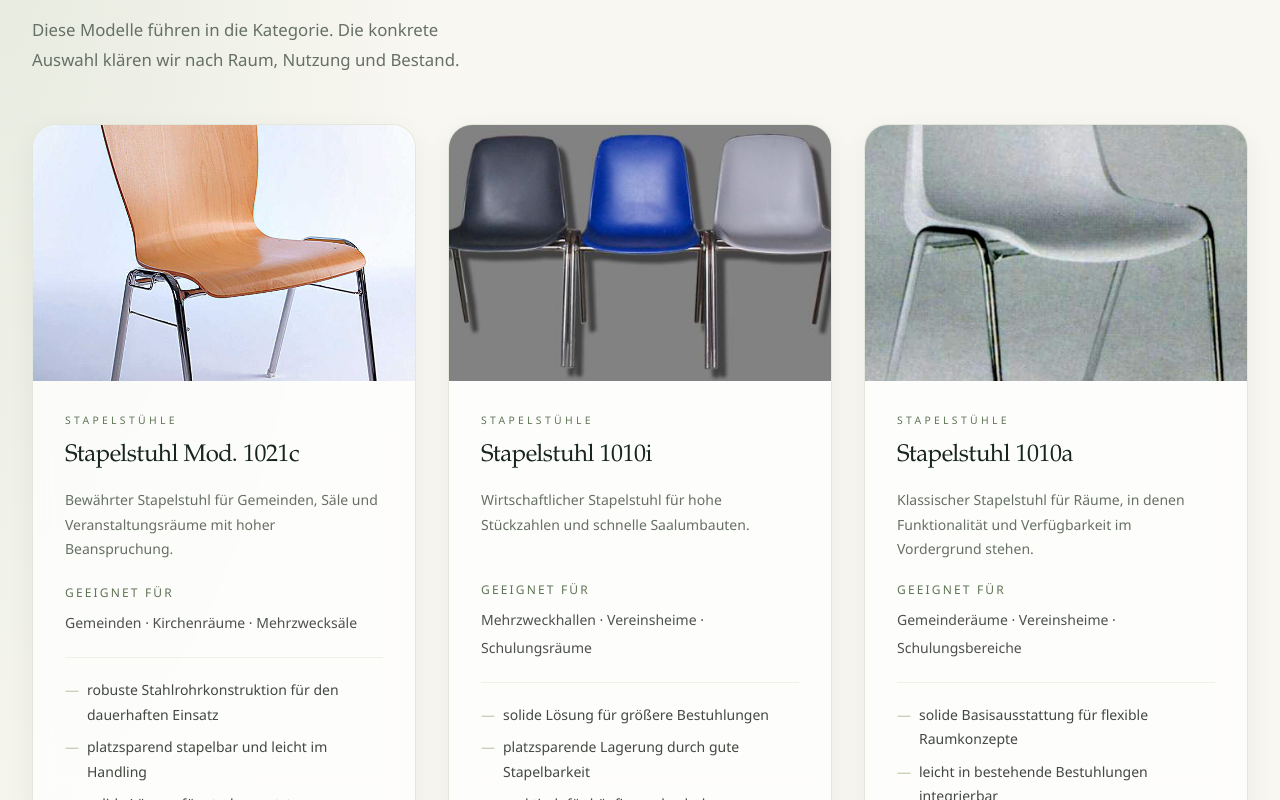
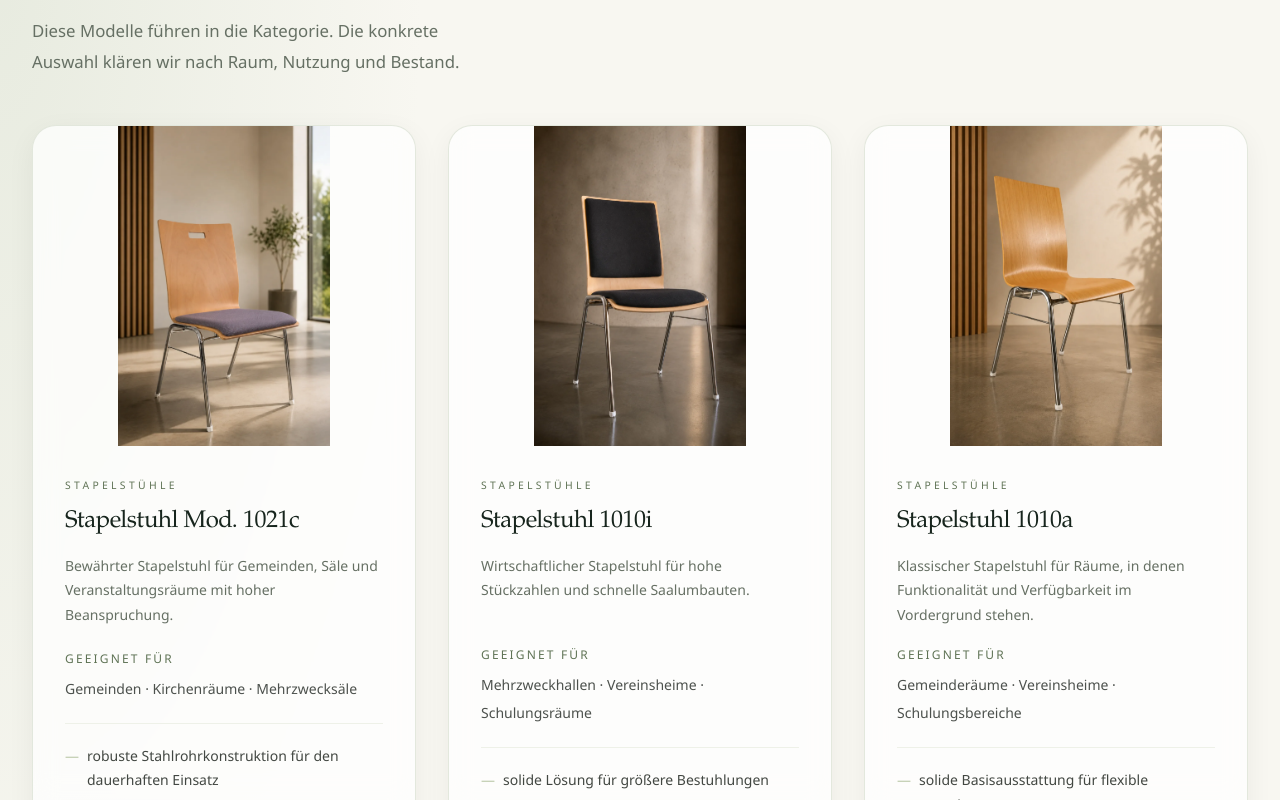
Before and after one commit to PixelFlux782/Firma-Dalemans-neues-design, a Next.js app: page /beratung/stapelstuehle-kaufen in a window 1280 px wide. Shown: the part 2000-2800 px from the top of the page. Built offline with nearby package versions, Linux system fonts and the light colour scheme; no server answers.

Commit message:
Stapelstuhl-Modellbilder wurden an der zentralen Datenquelle ersetzt

```diff
--- a/src/app/beratung/stapelstuehle-kaufen/page.tsx
+++ b/src/app/beratung/stapelstuehle-kaufen/page.tsx
@@ -68,7 +68,7 @@ export const metadata: Metadata = buildMetadata({
   description:
     "Kaufberatung für Stapelstühle: robuste Gemeindestühle, Kirchenstühle, Reihenbestuhlung, Zubehör, Transportwagen und persönliche Beratung.",
   path: "/beratung/stapelstuehle-kaufen",
-  image: "/pictures/Produkte/Stühle/1021c-01.jpg",
+  image: "/images/curated/Stapelstühle/1021c.webp",
   keywords: [
     "Stapelstühle kaufen",
     "Stapelstühle für Gemeinden",
@@ -106,7 +106,7 @@ export default function StapelstuehleKaufenPage() {
         }
         visual={
           <Image
-            src={encodeURI("/pictures/Produkte/Stühle/1021c-01.jpg")}
+            src={encodeURI("/images/curated/Stapelstühle/1021c.webp")}
             alt="Stapelstuhl für Gemeinde, Kirche und Saal"
             width={760}
             height={500}
--- a/src/app/produkte/[slug]/page.tsx
+++ b/src/app/produkte/[slug]/page.tsx
@@ -175,7 +175,11 @@ export default async function ProductDetailPage({ params }: Props) {
             height={460}
             priority
             sizes="(min-width: 1024px) 42vw, 100vw"
-            className="min-h-[220px] w-full object-cover sm:min-h-[260px] md:min-h-[280px]"
+            className={
+              product.categoryId === "stapelstuehle"
+                ? "h-[360px] w-full bg-premium-cream/40 object-contain sm:h-[440px] md:h-[520px]"
+                : "min-h-[220px] w-full object-cover sm:min-h-[260px] md:min-h-[280px]"
+            }
           />
         }
       />
--- a/src/components/ProductCard.tsx
+++ b/src/components/ProductCard.tsx
@@ -7,15 +7,23 @@ interface ProductCardProps {
 }
 
 export default function ProductCard({ product }: ProductCardProps) {
+  const isStackingChair = product.categoryId === "stapelstuehle";
+
   return (
     <article className="premium-card premium-card-hover image-depth group flex h-full flex-col">
-      <div className="relative h-60 overflow-hidden md:h-64">
+      <div
+        className={
+          isStackingChair
+            ? "relative h-72 overflow-hidden bg-premium-cream/40 p-3 md:h-80 md:p-4"
+            : "relative h-60 overflow-hidden md:h-64"
+        }
+      >
         <Image
           src={product.image}
           alt={`${product.title} für ${product.suitableFor.slice(0, 2).join(" und ")}`}
           fill
           sizes="(min-width: 1280px) 25vw, (min-width: 768px) 50vw, 100vw"
-          className="object-cover"
+          className={isStackingChair ? "object-contain" : "object-cover"}
         />
       </div>
 
--- a/src/components/home/HeroSection.tsx
+++ b/src/components/home/HeroSection.tsx
@@ -51,7 +51,7 @@ export default function HeroSection() {
 
         <div className="relative min-h-[320px] min-w-0 overflow-hidden sm:min-h-[360px] lg:min-h-full">
           <Image
-            src={encodeURI("/pictures/Produkte/Stühle/1021c-01.jpg")}
+            src={encodeURI("/images/curated/Stapelstühle/1021c.webp")}
             alt="Robuster Stapelstuhl für Gemeindesaal und Veranstaltungsraum"
             fill
             priority
--- a/src/lib/products.ts
+++ b/src/lib/products.ts
@@ -27,7 +27,7 @@ export const products: Product[] = [
     slug: "stapelstuhl-mod-1021c",
     categoryId: "stapelstuehle",
     categoryName: "Stapelstühle",
-    image: asset("/pictures/Produkte/Stühle/1021c-01.jpg"),
+    image: asset("/images/curated/Stapelstühle/1021c.webp"),
     shortDescription:
       "Bewährter Stapelstuhl für Gemeinden, Säle und Veranstaltungsräume mit hoher Beanspruchung.",
     description:
@@ -94,9 +94,7 @@ export const products: Product[] = [
     slug: "stapelstuhl-1010i",
     categoryId: "stapelstuehle",
     categoryName: "Stapelstühle",
-    image: asset(
-      "/pictures/Produkte/Stühle/Stapelstuhl_Stahlrohr_Kunststoffschale_1010ir_02.jpg",
-    ),
+    image: asset("/images/curated/Stapelstühle/1021a.webp"),
     shortDescription:
       "Wirtschaftlicher Stapelstuhl für hohe Stückzahlen und schnelle Saalumbauten.",
     description:
@@ -123,9 +121,7 @@ export const products: Product[] = [
     slug: "stapelstuhl-1010a",
     categoryId: "stapelstuehle",
     categoryName: "Stapelstühle",
-    image: asset(
-      "/pictures/Produkte/Stühle/Stapelstuhl_Stahlrohr_Kunststoffschale_1010a_02.jpg",
-    ),
+    image: asset("/images/curated/Stapelstühle/1021b.webp"),
     shortDescription:
       "Klassischer Stapelstuhl für Räume, in denen Funktionalität und Verfügbarkeit im Vordergrund stehen.",
     description:
@@ -152,9 +148,7 @@ export const products: Product[] = [
     slug: "stapelstuhl-1010b",
     categoryId: "stapelstuehle",
     categoryName: "Stapelstühle",
-    image: asset(
-      "/pictures/Produkte/Stühle/Stapelstuhl_Stahlrohr_Kunststoffschale_1010b_02.jpg",
-    ),
+    image: asset("/images/curated/Stapelstühle/1021.webp"),
     shortDescription:
       "Robuste Bestuhlung für Veranstaltungsräume mit häufig wechselnden Nutzungsformen.",
     description:
@@ -208,7 +202,7 @@ export const products: Product[] = [
     slug: "stapelstuhl-e1000",
     categoryId: "stapelstuehle",
     categoryName: "Stapelstühle",
-    image: asset("/pictures/Produkte/Stühle/1021c-06.jpg"),
+    image: asset("/images/curated/Stapelstühle/ovales-griffloch.webp"),
     shortDescription:
       "Zweckmäßiges Modell für belastbare Reihen- und Flächenbestuhlung im Alltag.",
     description:
--- a/src/lib/seo.ts
+++ b/src/lib/seo.ts
@@ -7,7 +7,7 @@ export const siteName = "DLMNS Stapelstühle & Klapptische";
 export const defaultTitle = "DLMNS Stapelstühle & Klapptische | Ausstattung für Gemeinden und Säle";
 export const defaultDescription =
   "DLMNS Stapelstühle & Klapptische bietet robuste Stapelstühle, Klapptische, Gemeindestühle, Transportwagen, Zubehör und Beratung für Gemeinden, Säle und flexible Räume.";
-export const defaultOgImage = "/pictures/Produkte/Stühle/1021c-01.jpg";
+export const defaultOgImage = "/images/curated/Stapelstühle/1021c.webp";
 
 export function absoluteUrl(path = "/") {
   return new URL(path, siteUrl).toString();
```
